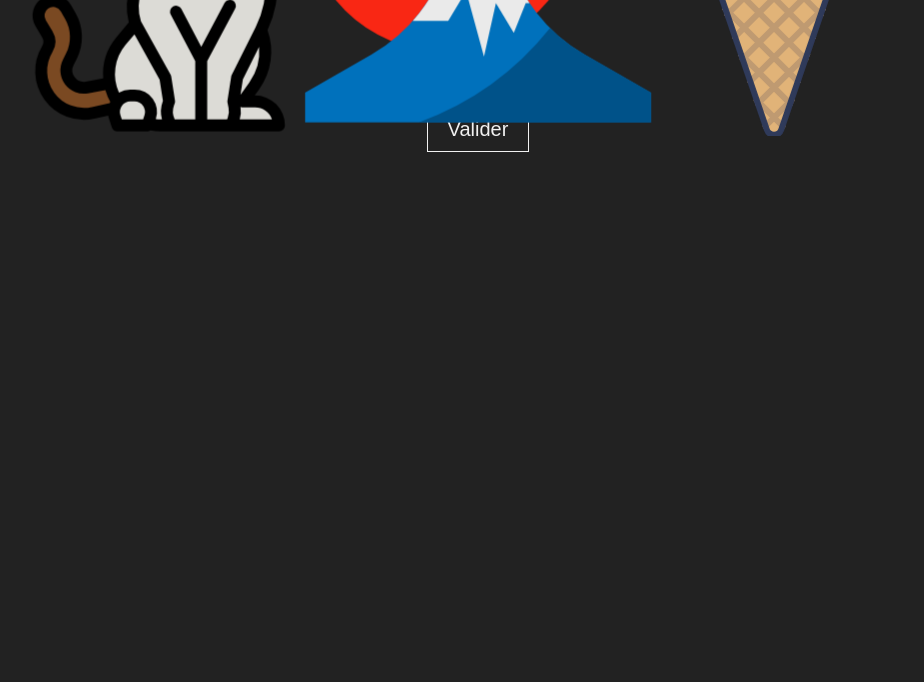
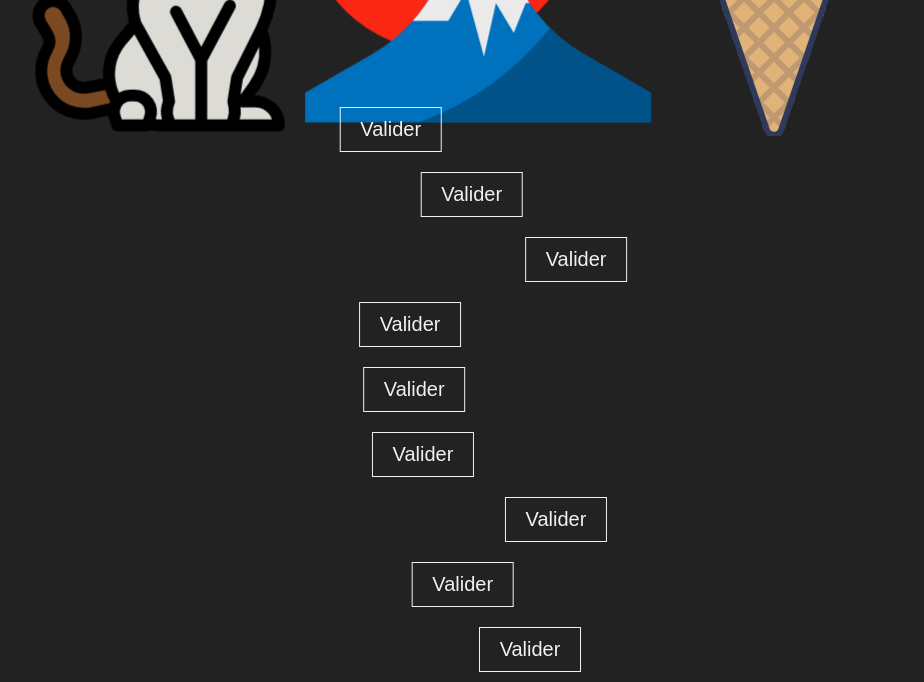
Before and after one commit to NdekoCode/greensock-discovery, a website built with Vite: page index.html in a window 1280 px wide. Shown: the part 543-1225 px from the top of the page, without its empty margins (162-1086 px from the left). Before the commit the page ends 800 px from the top, so only its background shows below. Built offline with nearby package versions, Linux system fonts and the light colour scheme; a web font is replaced by a local one.

Commit message:
refactor: add random function to x position

```diff
--- a/index.html
+++ b/index.html
@@ -27,6 +27,14 @@
 
       <div class="container-btns">
         <button class="btn">Valider</button>
+        <button class="btn">Valider</button>
+        <button class="btn">Valider</button>
+        <button class="btn">Valider</button>
+        <button class="btn">Valider</button>
+        <button class="btn">Valider</button>
+        <button class="btn">Valider</button>
+        <button class="btn">Valider</button>
+        <button class="btn">Valider</button>
       </div>
     </div>
     <script type="module" src="/src/app.ts"></script>
--- a/src/app.ts
+++ b/src/app.ts
@@ -13,14 +13,19 @@ window.addEventListener("DOMContentLoaded", () => {
   const btn = document.querySelector(".btn");
 
   gsap.to([img1, img2, img3], {
-     scale: 1.5,
+    scale: 1.5,
     y: 300,
-    duration:3.5,
+    duration: 3.5,
     delay: 2,
-    stagger:{
-      amount:0.35,
+    stagger: {
+      amount: 0.35,
     },
-    ease:"circ"
+    ease: "circ",
+  });
+  gsap.to(".btn", {
+    x: "random(100,-100)",
+    duration: 0.35,
+    stagger: 0.2,
   });
   btn?.addEventListener("click", () => {
     gsap.fromTo(
```
